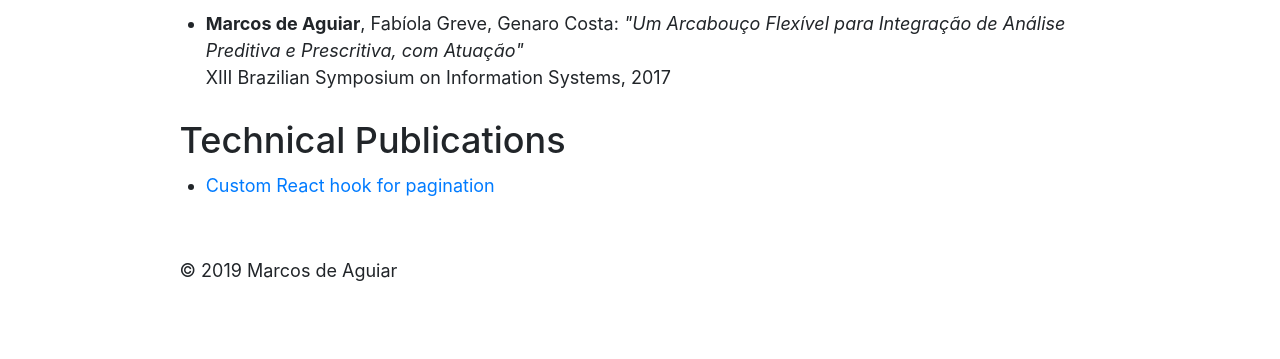
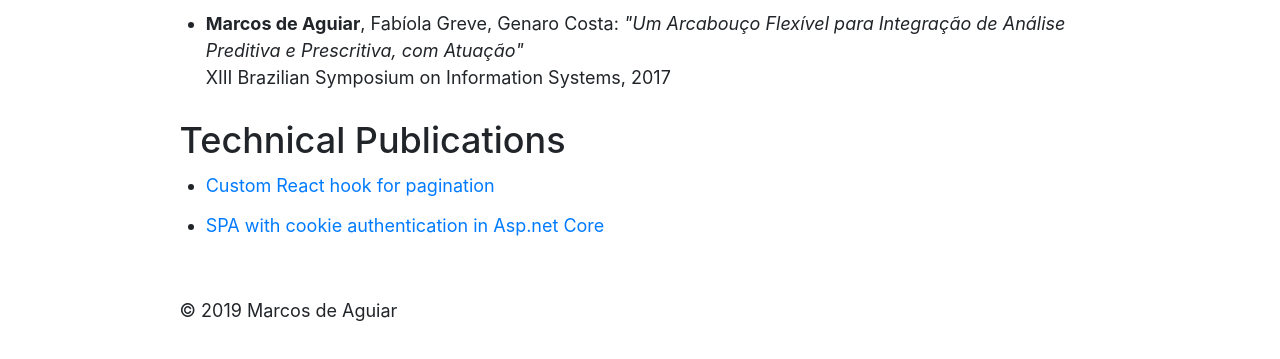
Before and after one commit to marcosdeaguiar/personal-web-site, a Gatsby site: page /publications in a window 1280 px wide. Shown: the part 637-996 px from the top of the page. Before the commit the page ends 965 px from the top, so only its background shows below. Built offline with nearby package versions, Linux system fonts and the light colour scheme; Gatsby itself is replaced by a stand-in of ours.

Commit message:
Link to new article.

```diff
--- a/src/pages/publications.js
+++ b/src/pages/publications.js
@@ -31,6 +31,11 @@ const PublicationsPage = () => (
                         Custom React hook for pagination
                     </a>
                 </li>
+                <li>
+                    <a target="_blank" href="https://medium.com/@marcos.deaguiar/spa-with-cookie-authentication-in-asp-net-core-c7ba6d9f8ebe" >
+                        SPA with cookie authentication in Asp.net Core
+                    </a>
+                </li>
             </ul>
         </Col>
     </Row>
```
